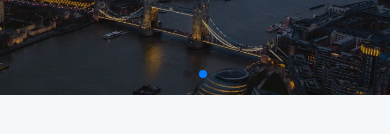
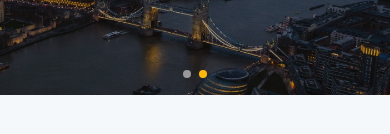
Before and after one commit to luisdasilvahenrique/WorldTrip, a Next.js app: page / in a window 390 px wide. Shown: the part 630-764 px from the top of the page. Built offline with nearby package versions, Linux system fonts and the light colour scheme.

Commit message:
Styles Slider

```diff
--- a/src/pages/_app.tsx
+++ b/src/pages/_app.tsx
@@ -6,6 +6,8 @@ import 'swiper/css';
 import 'swiper/css/navigation';
 import 'swiper/css/pagination';
 
+import '../../styles/styles.scss';
+
 export default function App({ Component, pageProps }: AppProps) {
   return(
     <ChakraProvider theme={theme}>
--- /dev/null
+++ b/styles/styles.scss
@@ -0,0 +1,39 @@
+.swiper-button-next {
+   right: 45px;
+}
+
+.swiper-button-prev {
+    left: 45px;
+}
+
+.swiper-button-prev:after, .swiper-button-next:after{
+    color: #FFBA08;
+}
+
+.swiper-pagination-bullet{
+    background:#999999;
+    opacity: 1;
+  }
+
+  .swiper-pagination-bullet-active{
+    background:#FFBA08 ;
+  }
+
+  @media(max-width:30em) {
+    .swiper-button-next {
+      right: 15px;
+    }
+    .swiper-button-prev {
+      left: 15px;
+    }
+
+    .swiper-button-next:after,
+    .swiper-button-prev:after {
+      font-size:1.2rem;
+    }
+
+    .swiper-pagination-bullet{
+      width:8px;
+      height:8px;
+    }
+  }
```
